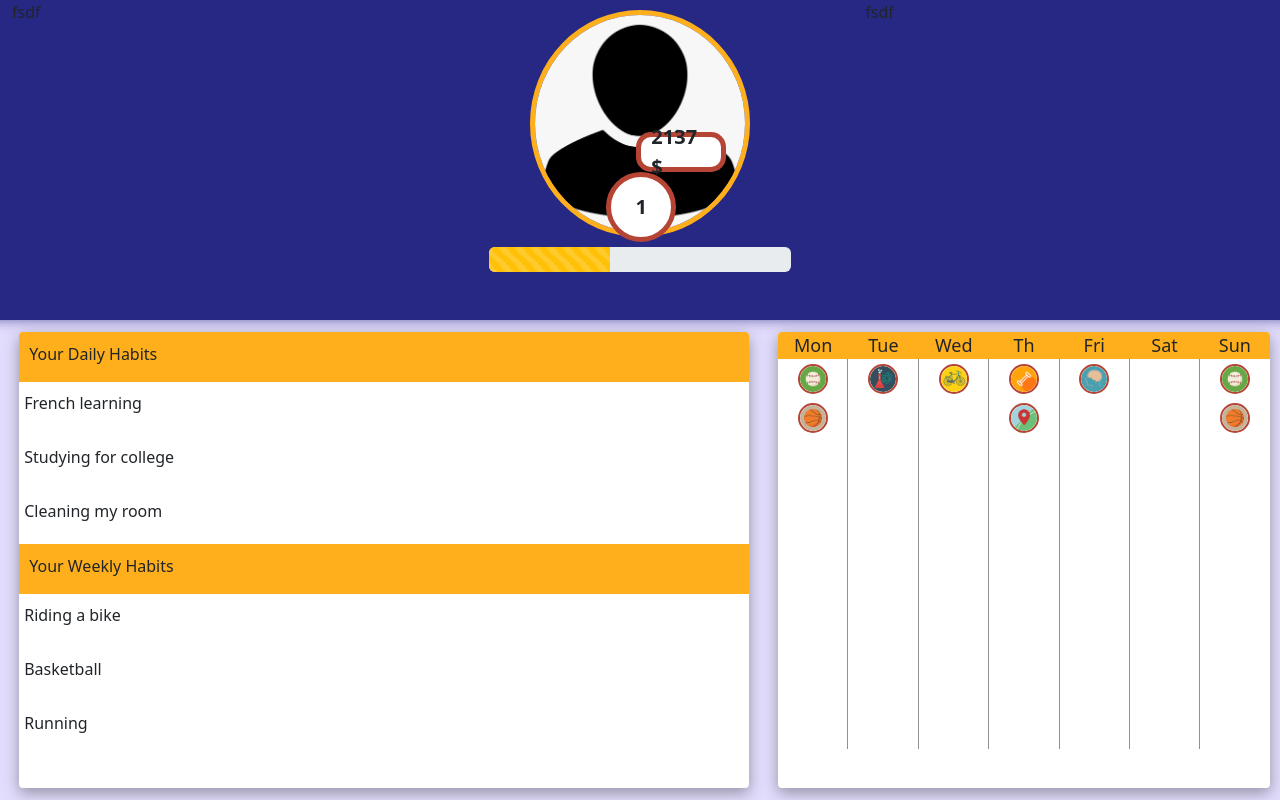
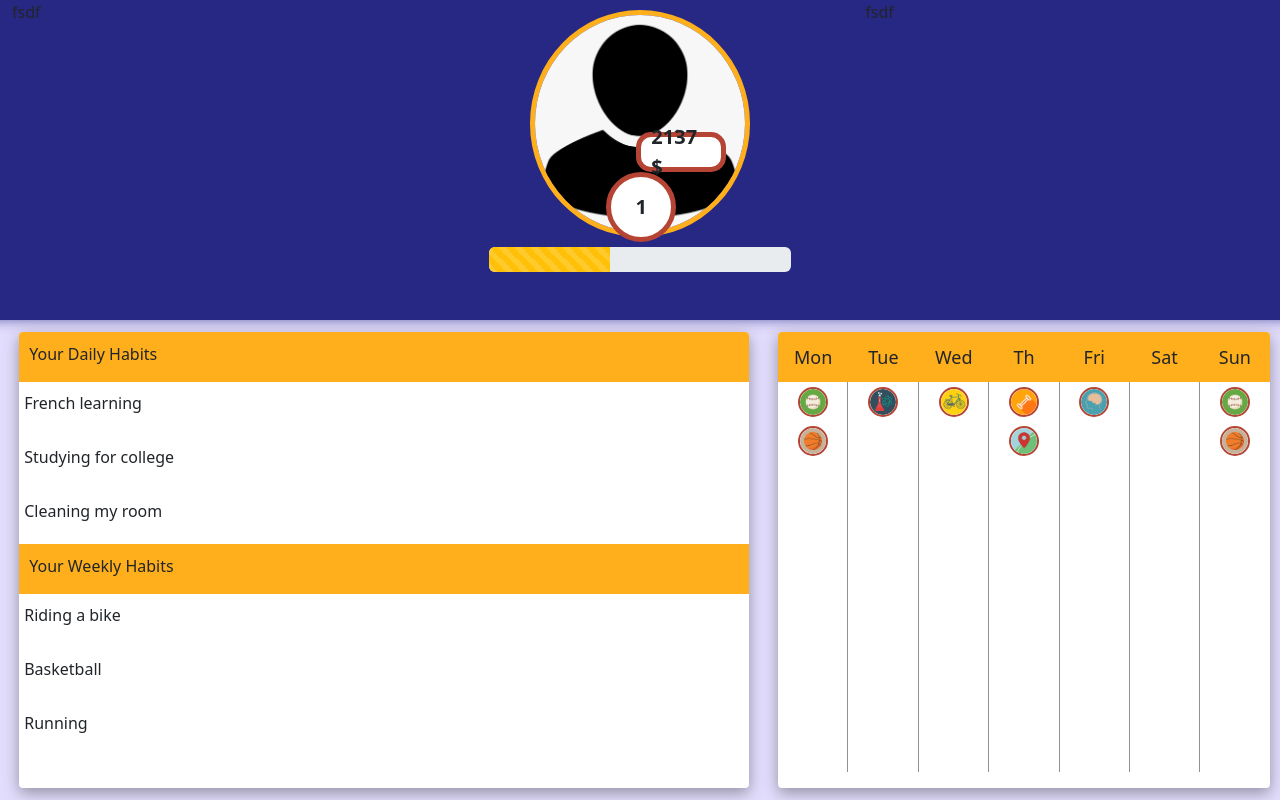
Before and after one commit to m-prezes/HACKATON-AKAI2022, a React (Create React App) app in the folder frontend/: page / in a window 1280 px wide. Built offline with nearby package versions, Linux system fonts and the light colour scheme.

Commit message:
Calendar label

```diff
--- a/frontend/src/components/Calendar.css
+++ b/frontend/src/components/Calendar.css
@@ -16,7 +16,9 @@
 .table-head{
     display: flex;
     width: 100%;
+    height: 50px;
     justify-content: space-around;
+    align-items: center;
     background-color: var(--secondary-color);
     border-radius: var(--border-radius) var(--border-radius) 0 0;
     font-size: 18px;
```
